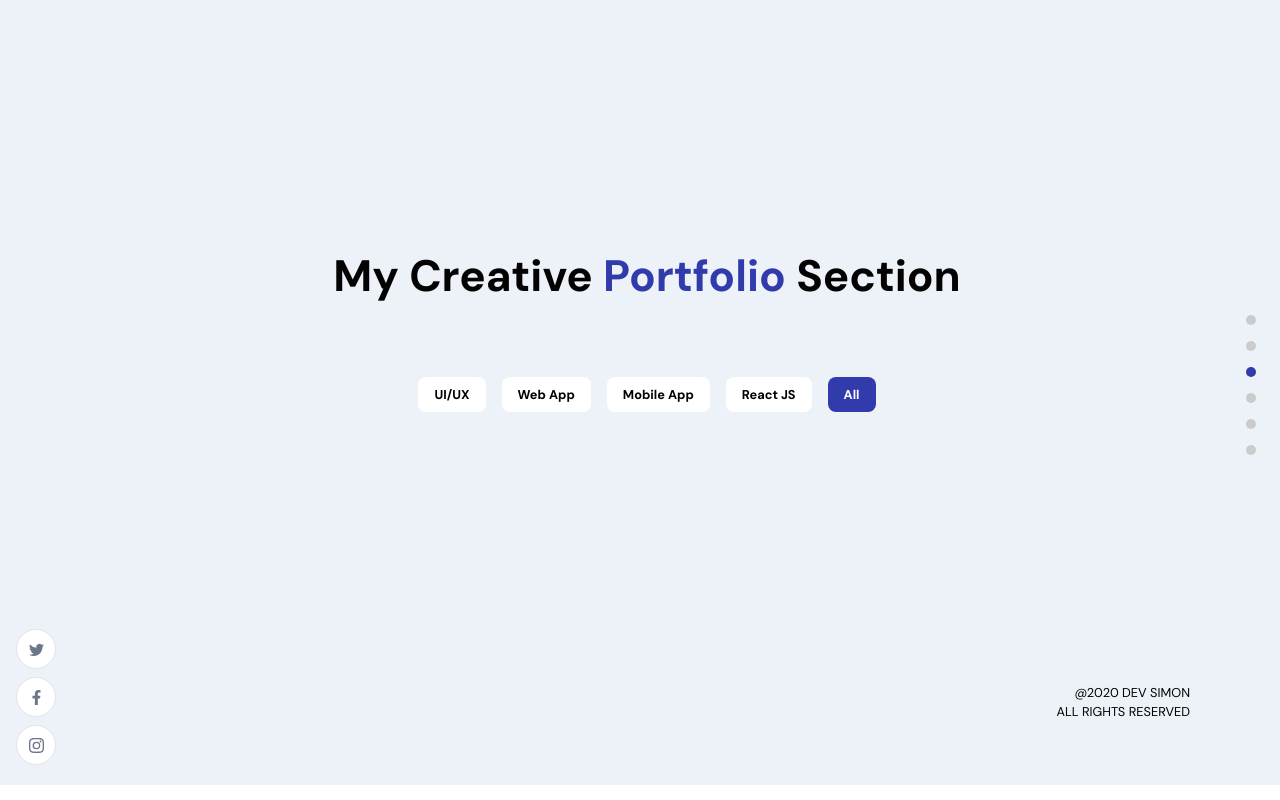
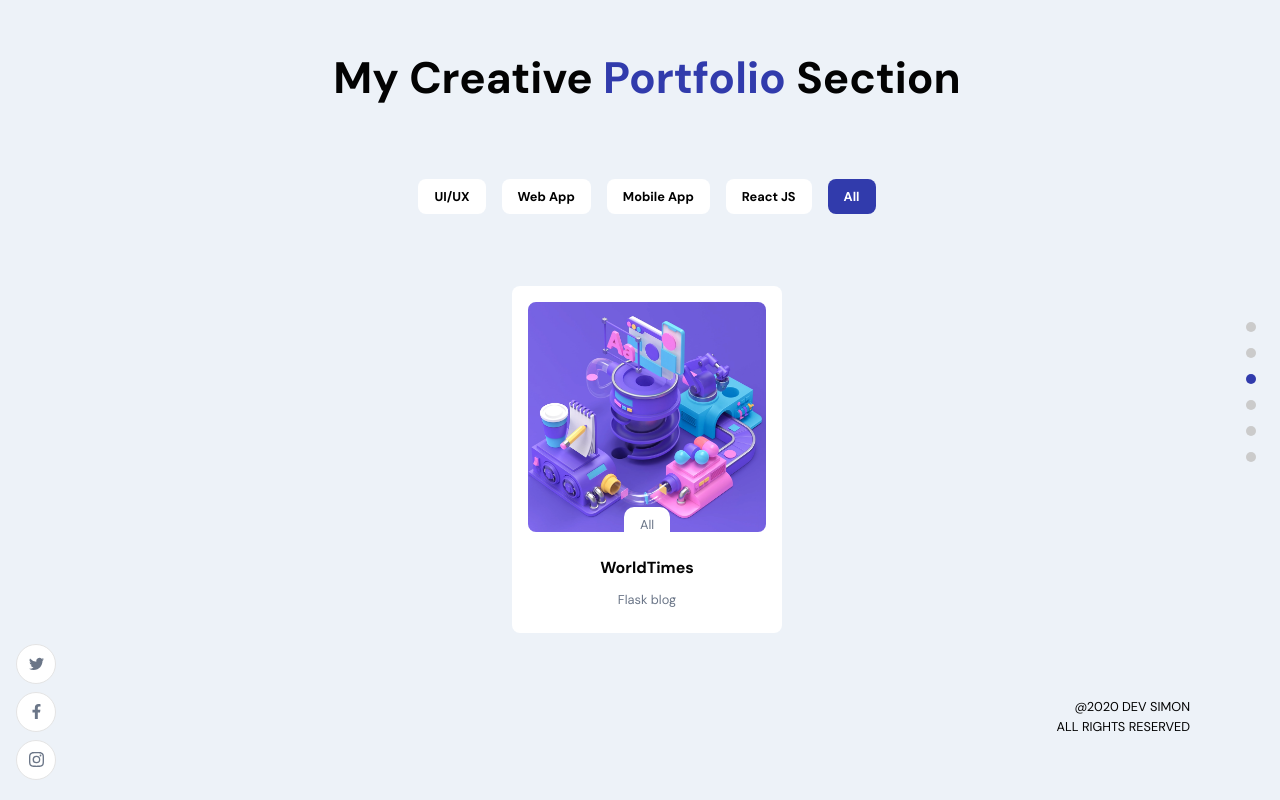
Before and after one commit to muminae100/professional_portfolio, a React (Create React App) app: page / in a window 1280 px wide. Shown: the part 1615-2415 px from the top of the page. Built offline with nearby package versions, Linux system fonts and the light colour scheme.

Commit message:
Add dummy works data

```diff
--- a/src/constants/index.js
+++ b/src/constants/index.js
@@ -1,5 +1,6 @@
 import images from './images';
 import aboutsData from './aboutsData';
 import skillsData from './skillsData';
+import worksData from './worksData';
 
-export { images, aboutsData, skillsData };
+export { images, aboutsData, skillsData, worksData };
--- /dev/null
+++ b/src/constants/worksData.js
@@ -0,0 +1,16 @@
+import images from './images';
+
+const worksData = [
+    {name:"WorldTimes",
+    title:"WorldTimes",
+    description:"Flask blog" ,
+    projectLink:"",
+    codeLink:"" ,
+    imgUrl: images.about04,
+    tags: {
+        0: 'All'
+    }
+    }
+]
+
+export default worksData;
--- a/src/container/Work/Work.jsx
+++ b/src/container/Work/Work.jsx
@@ -4,6 +4,7 @@ import { motion } from 'framer-motion';
 
 import { AppWrap, MotionWrap } from '../../wrapper';
 import './Work.scss';
+import { worksData } from '../../constants';
 
 const Work = () => {
   const [works, setWorks] = useState([]);
@@ -12,12 +13,8 @@ const Work = () => {
   const [animateCard, setAnimateCard] = useState({ y: 0, opacity: 1 });
 
   useEffect(() => {
-    // const query = '*[_type == "works"]';
-
-    // client.fetch(query).then((data) => {
-    //   setWorks(data);
-    //   setFilterWork(data);
-    // });
+      setWorks(worksData);
+      setFilterWork(worksData);
   }, []);
 
   const handleWorkFilter = (item) => {
```
